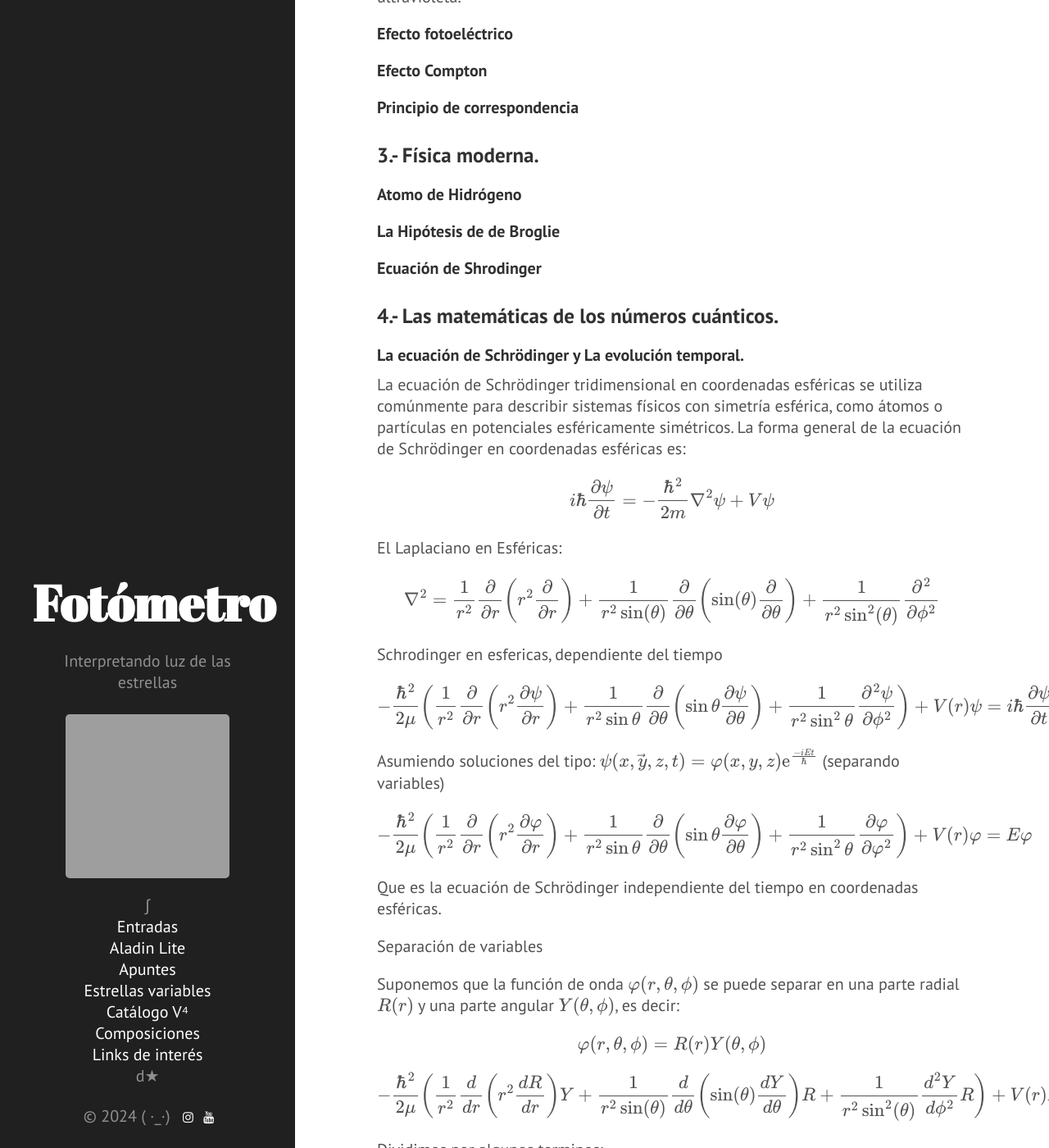
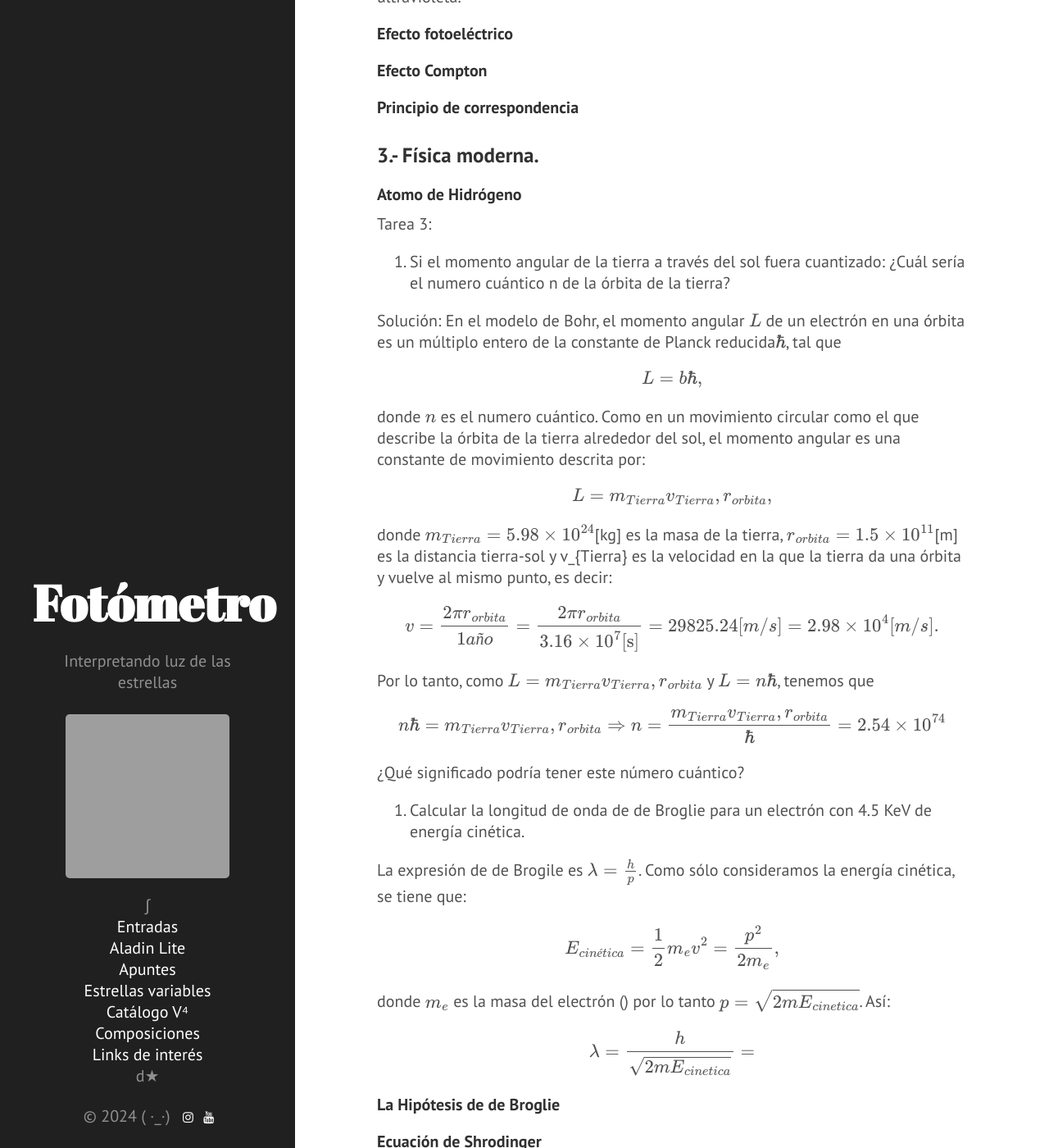
Before and after one commit to nicomedinap/nicomedinap.github.io, a Jekyll site: the page built from apuntes/FisicaDeFronteras/Elementos_mecanica_cuantica.md, in a window 1280 px wide and 1400 px high, scrolled down 2361 px. Shown: the whole window at 82% size. Built offline with Jekyll 4.4.1, drawn with Linux system fonts in a browser that asks for light colours; formulas are drawn with MathJax 3; a script that is not in the unit is left out; some of the changed text lies outside the part shown; grey boxes are pictures that could not be loaded.

Commit message:
Update Elementos_mecanica_cuantica.md

```diff
--- a/apuntes/FisicaDeFronteras/Elementos_mecanica_cuantica.md
+++ b/apuntes/FisicaDeFronteras/Elementos_mecanica_cuantica.md
@@ -91,6 +91,54 @@ donde R es la potencia/area. Cuando fueron anunciados sus resultados en 1900, Pl
 
 #### Atomo de Hidrógeno
 
+
+Tarea 3:
+
+1. Si el momento angular de la tierra a través del sol fuera cuantizado: ¿Cuál sería el numero cuántico n de la órbita de la tierra?
+
+Solución:
+En el modelo de Bohr, el momento angular $L$ de un electrón en una órbita es un múltiplo entero de la constante de Planck reducida$\hbar$, tal que
+
+$$
+L = b\hbar,
+$$
+
+donde $n$ es el numero cuántico. Como en un movimiento circular como el que describe la órbita de la tierra alrededor del sol, el momento angular es una constante de movimiento descrita por:
+
+$$
+L = m_{Tierra} v_{Tierra}, r_{orbita},
+$$
+
+donde $m_{Tierra} = 5.98\times10^{24}$[kg] es la masa de la tierra, $r_{orbita} = 1.5\times10^{11}$[m] es la distancia tierra-sol y v_{Tierra} es la velocidad en la que la tierra da una órbita y vuelve al mismo punto, es decir:
+
+$$
+v = \frac{2\pi r_{orbita}}{1 año} = \frac{2\pi r_{orbita}}{3.16\times10^{7}\mbox{[s]}} = 29825.24 [m/s] = 2.98 \times 10^{4} [m/s].
+$$
+
+Por lo tanto, como $L = m_{Tierra} v_{Tierra}, r_{orbita}$ y $L= n\hbar$, tenemos que
+
+$$
+n\hbar = m_{Tierra} v_{Tierra}, r_{orbita} \Rightarrow n=\frac{m_{Tierra} v_{Tierra}, r_{orbita}}{\hbar} = 2.54\times 10^{74}
+$$
+
+¿Qué significado podría tener este número cuántico?
+
+
+2. Calcular la longitud de onda de de Broglie para un electrón con 4.5 KeV de energía cinética.
+
+La expresión de de Brogile es $\lambda =\frac{h}{p}$. Como sólo consideramos la energía cinética, se tiene que:
+
+$$
+E_{cinética} =\frac{1}{2} m_e v^2 = \frac{p^2}{2m_e},
+$$
+
+donde $m_e$ es la masa del electrón ()
+por lo tanto $\displaystyle p = \sqrt{2mE_{cinetica}}$. Así:
+
+$$
+\lambda = \frac{h}{\sqrt{2mE_{cinetica}}} =
+$$
+
 #### La Hipótesis de de Broglie
 
 #### Ecuación de Shrodinger
@@ -152,7 +200,7 @@ $$
 
 ...
 
-En resumen:
+Luego de dolorosas 3 horas resolviendo y ordenando, tenemos las soluciones son de la forma:
 
 $$
 \frac{1}{r^2}\frac{d}{dr} \left( r^2 \frac{dR}{dr} \right) +\left[ \frac{2\mu}{\hbar^2}(E +V(r)) - \frac{\ell(\ell+1)}{r^2} \right] R = 0
@@ -184,10 +232,21 @@ donde:
 3. $e^{im\phi}$ es la solución en $\phi$.
 4. $e^{-iE_nt/\hbar}$ representa la parte temporal.
 
+$$
+P_l^m(x) = (-1)^m (1 - x^2)^{m/2} \frac{d^m}{dx^m} P_l(x)
+$$
+
+y donde
+
+$$
+P_l(x) = \frac{1}{2^l l!} \frac{d^l}{dx^l} (x^2 - 1)^l
+$$
+
+
 Veamo que, dentro de las soluciones de estas ecuaciones diferenciales, aparecen los números cuánticos $l$ y $m$.
 
 Los números cuánticos asociados son:
 
 1. $n$: número cuántico principal, que surge de la solución radial.
-2. $l$: número cuántico del momento angular orbital, que surge de la solución angular.
-3. $m$: número cuántico magnético, que especifica la orientación del momento angular en el espacio.
+2. $l$: número cuántico del momento angular orbital, que surge de la solución angular. $\ell = 0,1,2,...,n-1$
+3. $m_{\ell}$: número cuántico magnético, que especifica la orientación del momento angular en el espacio. m_{\ell} = -\ell,-\ell -1,...,0,...,\ell-1,\ell. En total podemos contar (2\ell +1) posibles valores.
```
